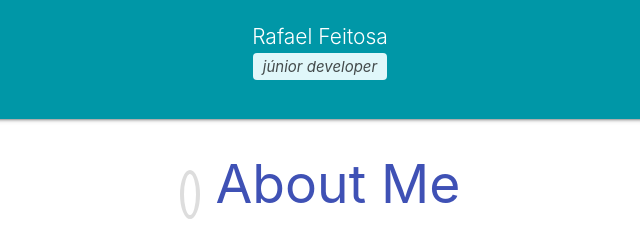
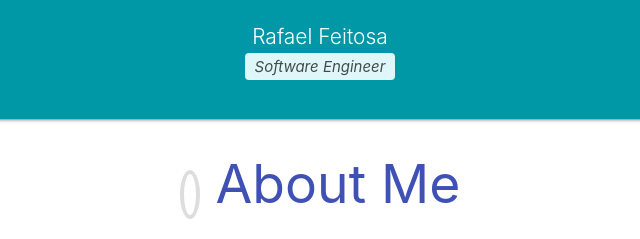
Before and after one commit to JoseRafael97/joserafael97.github.io, a plain HTML site: page index.html in a window 1280 px wide. Shown: the part 193-432 px from the top of the page, 320-960 px from the left. Drawn offline with nearby package versions, Linux system fonts and the light colour scheme.

Commit message:
Update index.html
update profession

```diff
--- a/index.html
+++ b/index.html
@@ -26,7 +26,7 @@
 
         <h1>Rafael Feitosa</h1>
 
-        <p>júnior developer</p>
+        <p>Software Engineer</p>
 
     </header>
 
```
